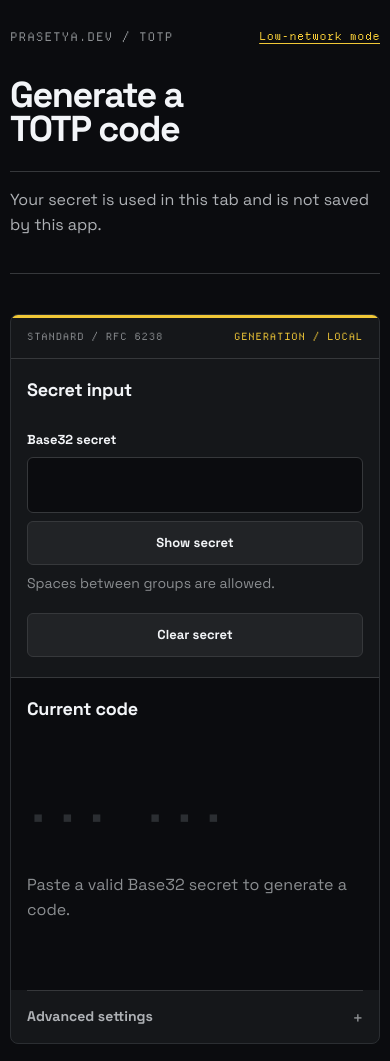
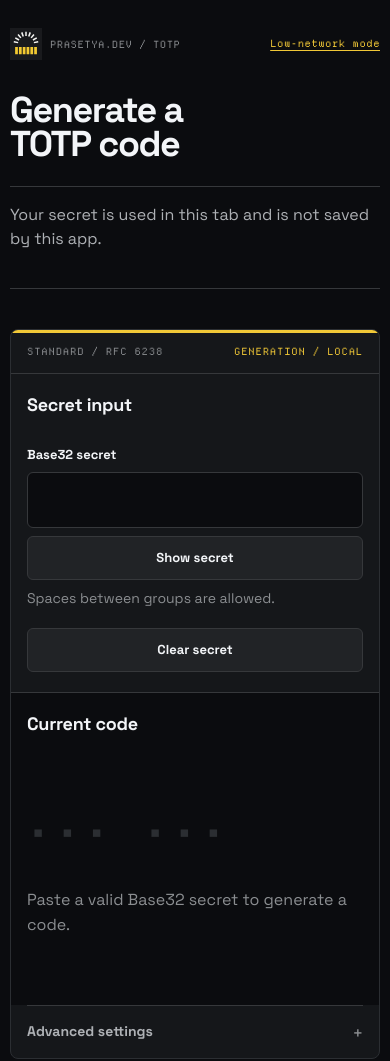
Before and after one commit to andhikapraa/2fa-seeker, a website built with Vite: page index.html in a window 390 px wide. Shown: the top 1061 px of the page. Built offline with nearby package versions, Linux system fonts and the light colour scheme.

Commit message:
feat: add generated brand icon assets

```diff
--- a/index.html
+++ b/index.html
@@ -4,6 +4,11 @@
     <meta charset="UTF-8" />
     <meta name="viewport" content="width=device-width, initial-scale=1" />
     <meta name="color-scheme" content="dark" />
+    <meta name="theme-color" content="#191A1D" />
+    <link rel="icon" href="/icons/icon.svg" type="image/svg+xml" />
+    <link rel="icon" href="/favicon.ico" sizes="16x16 32x32 48x48" />
+    <link rel="apple-touch-icon" href="/icons/apple-touch-icon.png" />
+    <link rel="manifest" href="/site.webmanifest" />
     <meta name="robots" content="noindex, nofollow, noarchive, nosnippet" />
     <title>TOTP generator · prasetya.dev</title>
     <script>(()=>{const p=location.pathname;window.__TOTP_PATH__=p==="/"?null:p.slice(1);if(p==="/")window.__TOTP_SLOW_TIMER__=setTimeout(()=>location.replace("/slow"),10000);if(p!=="/"){document.documentElement.classList.add("has-path-secret");history.replaceState(null,"","/")}})();</script>
@@ -12,7 +17,10 @@
     <div class="page-shell">
       <header class="page-heading">
         <div class="heading-meta">
-          <p class="identifier">PRASETYA.DEV / TOTP</p>
+          <div class="brand-lockup">
+            <img class="brand-icon" src="/icons/icon.svg" width="36" height="36" alt="" />
+            <p class="identifier">PRASETYA.DEV / TOTP</p>
+          </div>
           <a class="low-network-link" href="/slow">Low-network mode</a>
         </div>
         <h1><span>Generate a</span><span>TOTP code</span></h1>
--- a/package.json
+++ b/package.json
@@ -1,6 +1,6 @@
 {
   "name": "twofa-seeker",
-  "version": "1.1.0",
+  "version": "1.2.0",
   "private": true,
   "description": "Standards-compliant TOTP generation with explicit browser, API-body, and URL credential boundaries.",
   "license": "Apache-2.0",
--- a/src/request-handler.ts
+++ b/src/request-handler.ts
@@ -408,8 +408,10 @@ export async function handleRequest(
   if (
     (request.method === "GET" || request.method === "HEAD") &&
     (url.pathname.startsWith("/assets/") ||
+      url.pathname.startsWith("/icons/") ||
       url.pathname.startsWith("/fonts/") ||
       url.pathname === "/robots.txt" ||
+      url.pathname === "/site.webmanifest" ||
       url.pathname === "/favicon.ico")
   ) {
     return staticAssetResponse(request, env);
--- a/src/style.css
+++ b/src/style.css
@@ -143,6 +143,19 @@ select {
   margin-bottom: 10px;
 }
 
+.brand-lockup {
+  display: flex;
+  align-items: center;
+  gap: 12px;
+}
+
+.brand-icon {
+  display: block;
+  width: 36px;
+  height: 36px;
+  flex: none;
+}
+
 .identifier {
   margin: 0;
   color: var(--text-faint);
@@ -150,6 +163,7 @@ select {
   font-size: 0.75rem;
   line-height: 1.3;
   letter-spacing: 0.08em;
+  white-space: nowrap;
 }
 
 .low-network-link {
@@ -739,6 +753,22 @@ pre {
     padding-top: 28px;
   }
 
+  .brand-lockup {
+    gap: 8px;
+  }
+
+  .brand-icon {
+    width: 32px;
+    height: 32px;
+  }
+
+  .identifier,
+  .low-network-link {
+    font-size: 0.625rem;
+    letter-spacing: 0.05em;
+    white-space: nowrap;
+  }
+
   h1 {
     font-size: 2.25rem;
   }
```
Also changed, not shown: DESIGN.md (+1 -0 lines), test/worker.test.ts (+20 -0 lines), CHANGELOG.md, README.md, docs/assets/2fa-icon.png (added), docs/mocks/2fa-icon-exploration.jpg (added), docs/mocks/2fa-icon-source.jpg (added), public/favicon.ico (added), public/icons/apple-touch-icon.png (added), public/icons/favicon-16.png (added), public/icons/favicon-32.png (added), public/icons/icon-192.png (added), public/icons/icon-512.png (added), public/icons/icon.svg (added), 1 more files.
